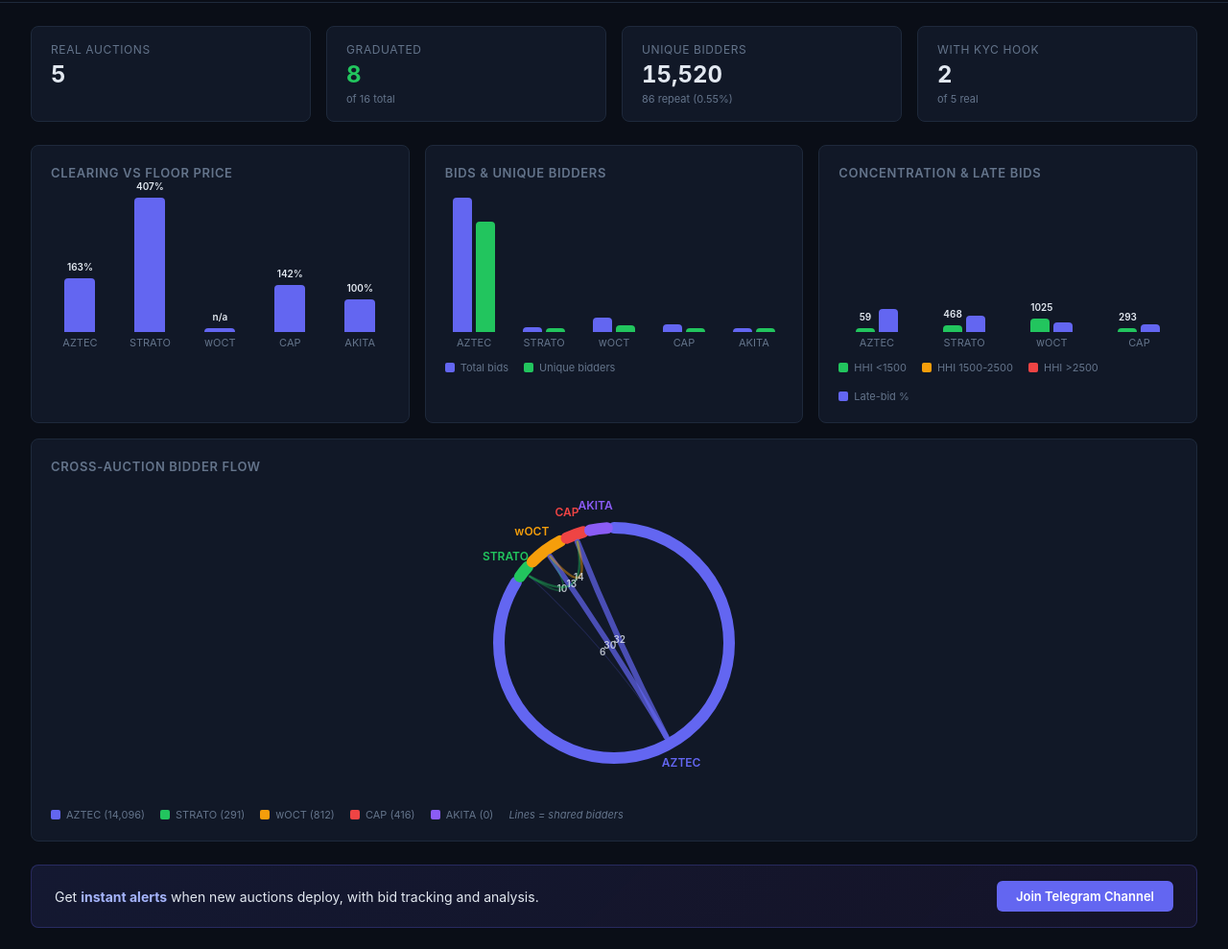
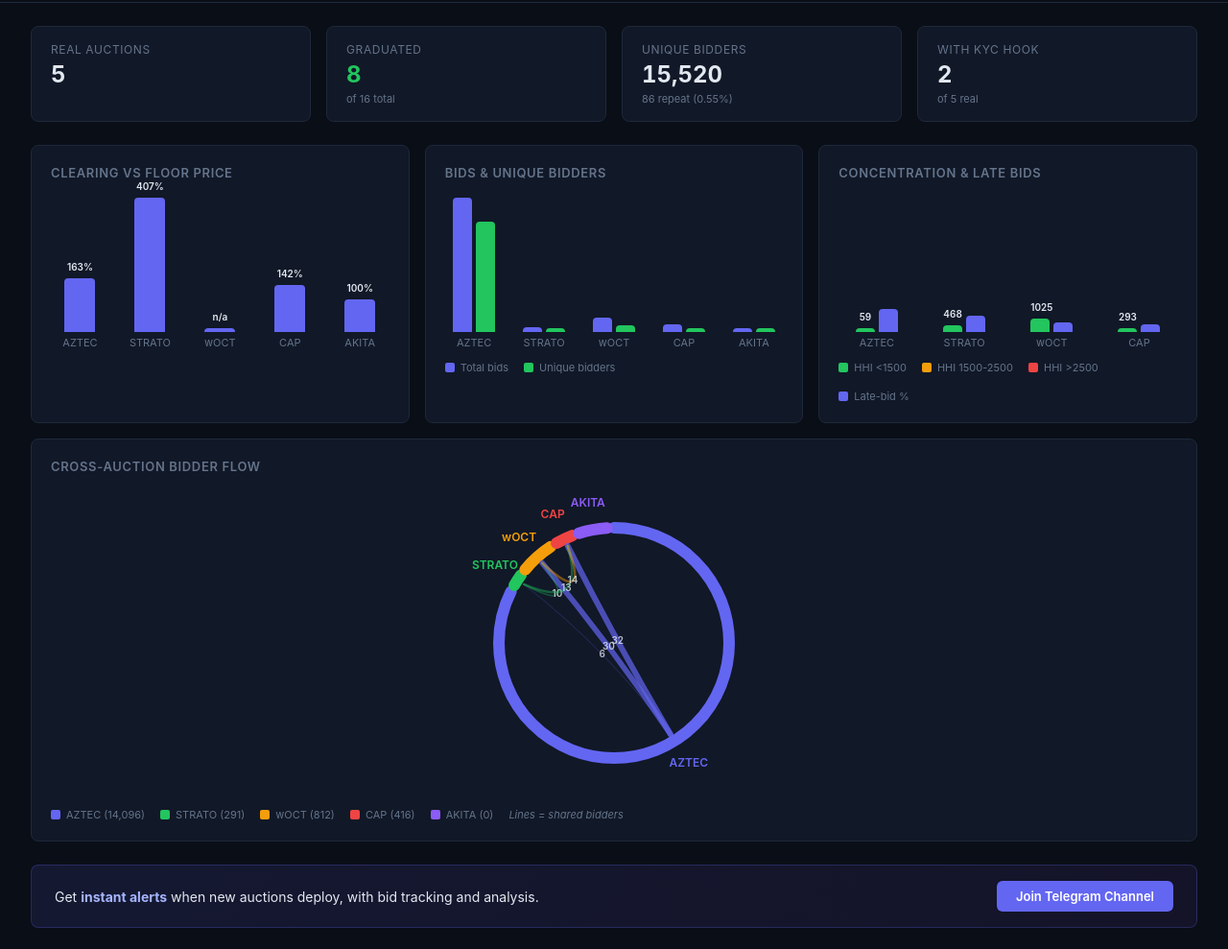
Before and after one commit to monkrus/cca-monitor, a website: page public/index.html in a window 1280 px wide. Shown: the part 70-1059 px from the top of the page at 96% size. Drawn offline with Linux system fonts and the light colour scheme; files whose address does not match are found by name.

Commit message:
Improve chord label spacing: larger min arc, multi-pass collision fix
- Increased minimum arc sweep for zero-bidder auctions (0.15 → 0.25 rad)
- Multi-pass label collision avoidance with 30px minimum distance
- Fixes CAP/AKITA label overlap

Co-Authored-By: Claude Opus 4.6 <noreply@anthropic.com>

```diff
--- a/public/index.html
+++ b/public/index.html
@@ -513,7 +513,7 @@ function drawChord(overlapMatrix, auctions) {
   // Compute arc angles proportional to bidder count, with minimum arc for zero-bidder auctions
   var gap = 0.06;
   var totalGap = gap * n;
-  var minSweep = 0.15; // minimum arc so labels don't overlap
+  var minSweep = 0.25; // minimum arc so labels don't overlap
   var zeroCount = bidderCounts.filter(function(c) { return c === 0; }).length;
   var reservedAngle = minSweep * zeroCount;
   var availableAngle = 2 * Math.PI - totalGap - reservedAngle;
@@ -586,22 +586,31 @@ function drawChord(overlapMatrix, auctions) {
   ctx.font = '600 12px Inter, system-ui, sans-serif';
   ctx.textAlign = 'center';
   ctx.textBaseline = 'middle';
+  var labelR = R + 28;
   var labelPositions = [];
   for (var i = 0; i < n; i++) {
-    var lx = cx + (R + 24) * Math.cos(arcs[i].mid);
-    var ly = cy + (R + 24) * Math.sin(arcs[i].mid);
-    // Push apart from previous labels if too close
-    for (var p = 0; p < labelPositions.length; p++) {
-      var dx = lx - labelPositions[p].x, dy = ly - labelPositions[p].y;
-      var dist = Math.sqrt(dx * dx + dy * dy);
-      if (dist < 18) {
-        var push = (18 - dist) / 2;
-        var nx = dx / (dist || 1), ny = dy / (dist || 1);
-        lx += nx * push; ly += ny * push;
-        labelPositions[p].x -= nx * push; labelPositions[p].y -= ny * push;
+    var lx = cx + labelR * Math.cos(arcs[i].mid);
+    var ly = cy + labelR * Math.sin(arcs[i].mid);
+    labelPositions.push({ x: lx, y: ly, i: i });
+  }
+  // Multiple passes to separate overlapping labels
+  for (var pass = 0; pass < 5; pass++) {
+    for (var i = 0; i < labelPositions.length; i++) {
+      for (var j = i + 1; j < labelPositions.length; j++) {
+        var dx = labelPositions[j].x - labelPositions[i].x;
+        var dy = labelPositions[j].y - labelPositions[i].y;
+        var dist = Math.sqrt(dx * dx + dy * dy);
+        var minDist = 30;
+        if (dist < minDist && dist > 0) {
+          var push = (minDist - dist) / 2;
+          var nx = dx / dist, ny = dy / dist;
+          labelPositions[j].x += nx * push;
+          labelPositions[j].y += ny * push;
+          labelPositions[i].x -= nx * push;
+          labelPositions[i].y -= ny * push;
+        }
       }
     }
-    labelPositions.push({ x: lx, y: ly, i: i });
   }
   for (var p = 0; p < labelPositions.length; p++) {
     ctx.fillStyle = arcs[labelPositions[p].i].color;
```
